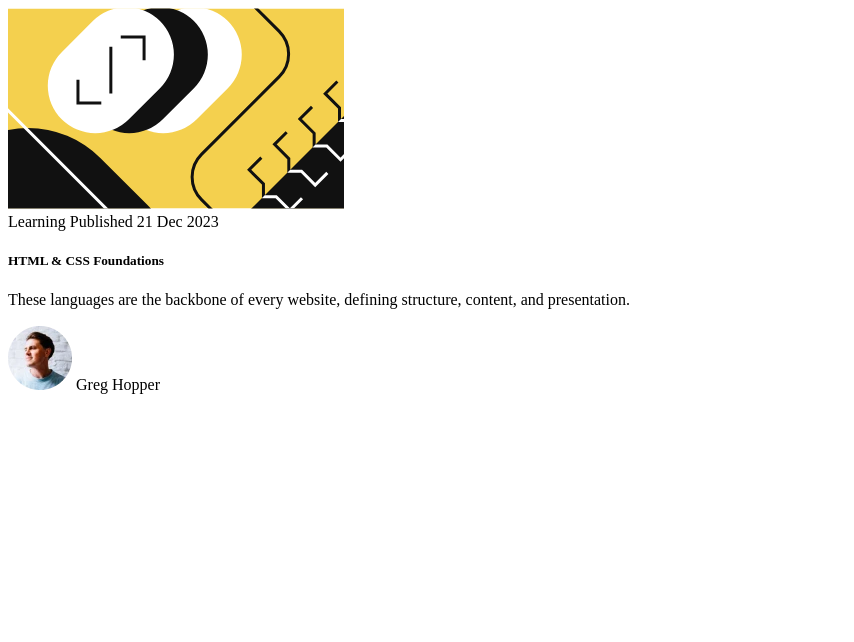
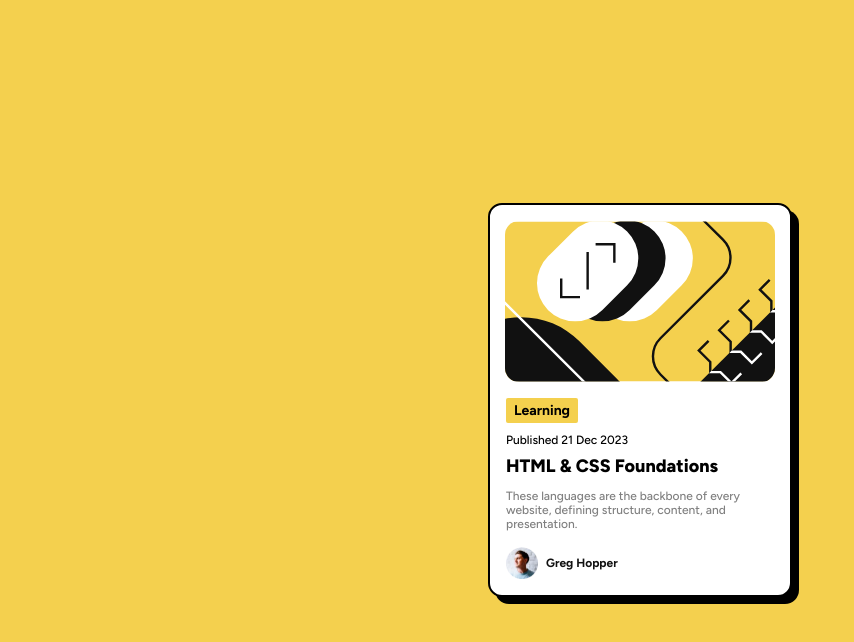
Before and after one commit to Bedi01/card, a plain HTML site: page index.html in a window 1280 px wide. Shown: the whole page, without its empty margins (0-854 px from the left). Drawn offline with Linux system fonts and the light colour scheme.

Commit message:
Update style.css

```diff
--- a/style.css
+++ b/style.css
@@ -1,33 +1,99 @@
-<!DOCTYPE html>
-<html lang="en">
-  <head>
-    <meta charset="UTF-8" />
-    <meta name="viewport" content="width=device-width, initial-scale=1.0" />
-    <link
-      href="https://fonts.googleapis.com/css2?family=Figtree:wght@400;500;600;700;800&display=swap"
-      rel="stylesheet"
-    />
-    <title>Card Example</title>
-    <link rel="stylesheet" href="style.css" />
-  </head>
-  <body>
-    <div class="card">
-      <div class="card-image">
-        <img src="illustration-article.svg" alt="Card Image" />
-      </div>
-      <div class="card-content">
-        <span class="card-tag">Learning</span>
-        <span class="card-date">Published 21 Dec 2023</span>
-        <h5 class="card-title">HTML & CSS Foundations</h5>
-        <p class="card-description">
-          These languages are the backbone of every website, defining structure,
-          content, and presentation.
-        </p>
-        <div class="card-author">
-          <img src="image-avatar.webp" alt="Author Image" />
-          <span>Greg Hopper</span>
-        </div>
-      </div>
-    </div>
-  </body>
-</html>
+body {
+  display: flex;
+  justify-content: center;
+  align-items: center;
+  height: 100vh;
+  background-color: hsl(47, 88%, 63%);
+  margin: 0;
+  font-family: "Figtree", sans-serif;
+}
+
+.card {
+  background: #fff;
+  border-radius: 14px;
+  box-shadow: 7px 7px 0px 0px rgb(0, 0, 0);
+  overflow: hidden;
+  max-width: 300px;
+  height: auto;
+  border: 2px solid black;
+}
+
+.card-image {
+  text-align: center;
+}
+
+.card-image img {
+  width: 90%;
+  height: auto;
+  display: block;
+  margin: 16px auto 0;
+  border-radius: 14px;
+}
+
+.card-content {
+  padding: 16px;
+  text-align: left;
+}
+
+.card-tag {
+  background-color: hsl(47, 88%, 63%);
+  color: #000000;
+  border-radius: 2px;
+  font-size: 14px;
+  padding: 4px 8px;
+  margin-bottom: 10px;
+  font-weight: bold;
+  display: inline-block;
+}
+
+.card-date {
+  display: block;
+  color: hsl(0, 0%, 0%);
+  font-size: 12px;
+  margin-bottom: 8px;
+  font-weight: 500;
+  text-align: left;
+}
+
+.card-title {
+  color: hsl(0, 0%, 0%);
+  font-size: 18px;
+  margin: 0 0 8px 0;
+  font-weight: 800;
+  text-align: left;
+  white-space: nowrap;
+  overflow: hidden;
+  text-overflow: ellipsis;
+}
+
+.card-description {
+  color: hsl(0, 0%, 50%);
+  font-size: 12px;
+  margin-bottom: 16px;
+  font-weight: 500;
+  text-align: left;
+}
+
+.card-author {
+  display: flex;
+  align-items: center;
+  margin-top: 16px;
+  text-align: left;
+}
+
+.card-author img {
+  border-radius: 40%;
+  width: 32px;
+  height: 32px;
+  margin-right: 8px;
+  padding: 0;
+  background-color: #fff;
+  border: 0px #fff;
+}
+
+.card-author span {
+  color: hsl(0, 0%, 7%);
+  font-size: 12px;
+  font-weight: bolder;
+  text-align: left;
+}
```
